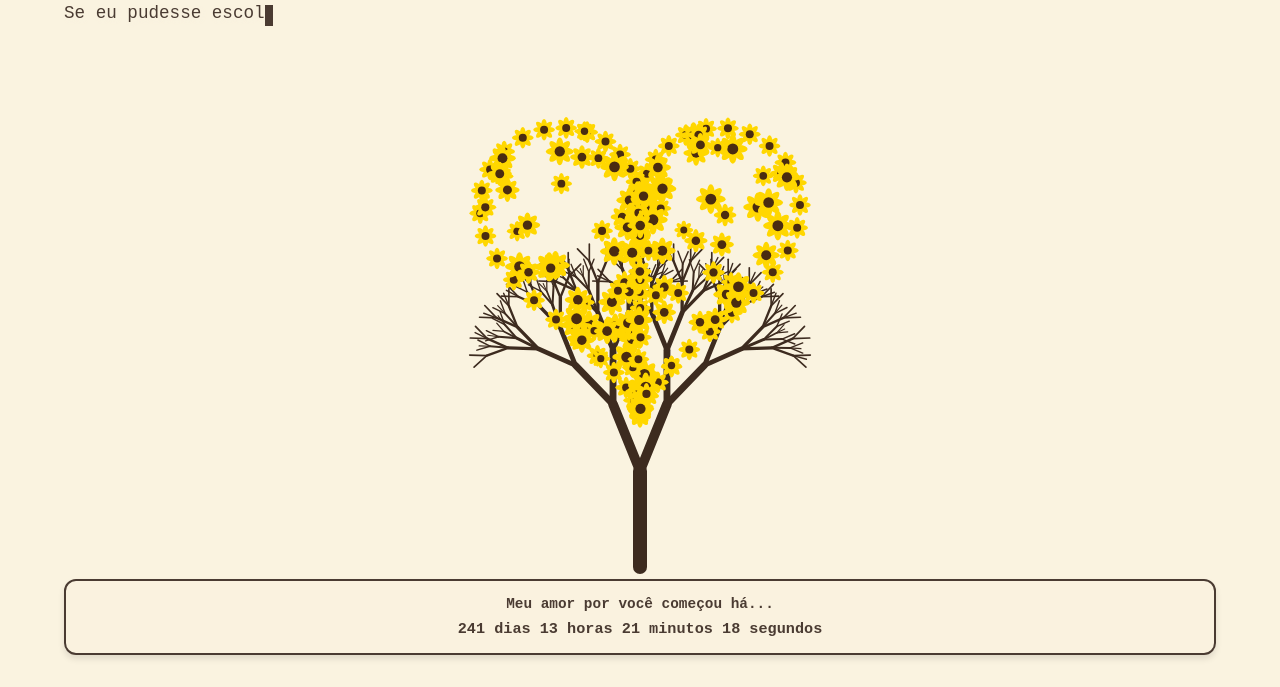
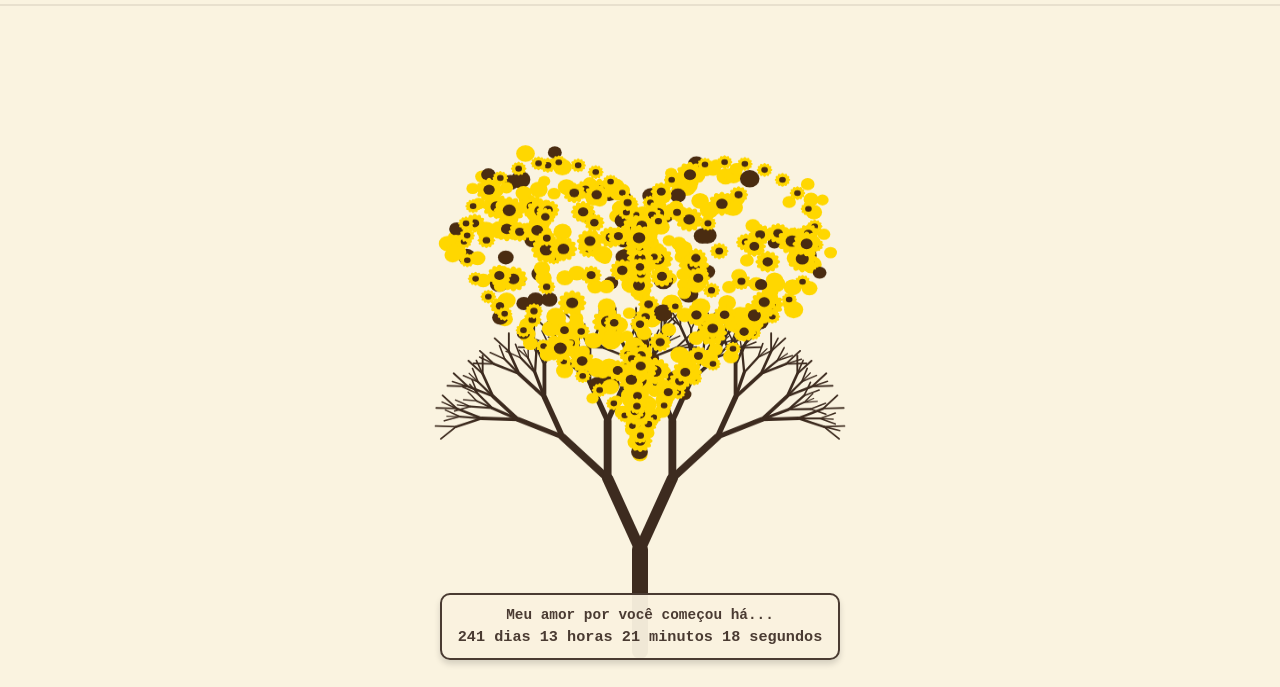
Before and after one commit to Pedr0Dutra/flores, a plain HTML site: page index.html in a window 1280 px wide. Shown: the part 113-800 px from the top of the page. Drawn offline with Linux system fonts and the light colour scheme.

Commit message:
Refactor index.html with improved structure and styles

```diff
--- a/index.html
+++ b/index.html
@@ -5,83 +5,120 @@
     <meta name="viewport" content="width=device-width, initial-scale=1.0, maximum-scale=1.0, user-scalable=no">
     <title>Flores para você 🌻</title>
     <style>
+        :root {
+            /* Definindo a cor de fundo para consistência */
+            --bg-color: #FAF3E0;
+            --text-color: #4A3B32;
+        }
         body {
             margin: 0;
             padding: 0;
-            background-color: #FAF3E0;
+            background-color: var(--bg-color);
             font-family: 'Courier New', Courier, monospace;
-            overflow: hidden; /* Evita que a tela role e quebre o canvas */
+            overflow: hidden; /* Evita rolagens que quebram o layout */
             height: 100vh;
-            color: #4A3B32;
+            color: var(--text-color);
+            display: flex;
+            flex-direction: column; /* Organiza em topo (texto) e fundo (canvas) */
         }
-        #canvas {
-            position: absolute;
-            top: 0;
-            left: 0;
-            z-index: 1;
+
+        /* --- ÁREA DE TEXTO (CABEÇALHO SEPARADO) --- */
+        .header-text-area {
+            width: 100%;
+            background-color: var(--bg-color); /* Fundo sólido para garantir leitura */
+            padding: 20px 5% 10px 5%; /* Espaçamento interno */
+            box-sizing: border-box;
+            z-index: 10; /* Mantém acima de qualquer elemento de fundo */
+            border-bottom: 2px solid rgba(74, 59, 50, 0.1); /* Divisória sutil */
         }
+
         .text-container {
-            position: absolute;
-            top: 6%;
-            left: 5%;
-            z-index: 2;
-            width: 90%;
-            max-width: 400px;
+            width: 100%;
+            max-width: 600px;
+            margin: 0 auto; /* Centraliza o bloco de texto */
             font-size: 1.1rem;
             line-height: 1.5;
-            text-shadow: 2px 2px 5px rgba(250, 243, 224, 0.9);
         }
-        .timer-container {
-            position: absolute;
-            bottom: 4%;
-            left: 5%;
-            z-index: 2;
-            width: 90%;
-            font-size: 0.9rem;
-            background: rgba(250, 243, 224, 0.95);
-            padding: 15px;
-            border-radius: 12px;
-            text-align: center;
-            box-sizing: border-box;
-            border: 2px solid #4A3B32;
-            box-shadow: 0px 4px 6px rgba(0,0,0,0.1);
+
+        @media (min-width: 768px) {
+            .text-container { font-size: 1.4rem; }
         }
-        #timer {
-            margin: 8px 0 0 0;
-            font-weight: bold;
-            font-size: 0.95rem;
+
+        .typewriter {
+            min-height: 1.2em;
+            margin-bottom: 10px;
         }
-        .typewriter {
-            min-height: 24px;
-            margin-bottom: 12px;
-        }
+
         .cursor {
             display: inline-block;
             width: 8px;
             height: 1.2em;
-            background-color: #4A3B32;
+            background-color: var(--text-color);
             animation: blink 1s step-end infinite;
             vertical-align: bottom;
         }
         @keyframes blink { 50% { opacity: 0; } }
+
+        /* --- ÁREA DA ANIMAÇÃO (CANVAS) --- */
+        #canvas-container {
+            flex-grow: 1; /* Ocupa todo o espaço restante abaixo do texto */
+            width: 100%;
+            position: relative;
+            overflow: hidden;
+        }
+
+        #canvas {
+            width: 100%;
+            height: 100%;
+            display: block;
+        }
+
+        /* --- ÁREA DO TEMPO (FIXADA NA BASE DO CANVAS) --- */
+        .timer-container {
+            position: absolute;
+            bottom: 4%;
+            left: 50%;
+            transform: translateX(-50%); /* Centralização perfeita */
+            z-index: 2;
+            width: 90%;
+            max-width: 400px;
+            font-size: 0.9rem;
+            background: rgba(250, 243, 224, 0.95);
+            padding: 12px;
+            border-radius: 10px;
+            text-align: center;
+            box-sizing: border-box;
+            border: 2px solid var(--text-color);
+            box-shadow: 0px 4px 6px rgba(0,0,0,0.15);
+        }
+
+        #timer {
+            margin: 5px 0 0 0;
+            font-weight: bold;
+            font-size: 0.95rem;
+        }
     </style>
 </head>
 <body>
 
+    <div class="header-text-area">
         <div class="text-container" id="text-container"></div>
+    </div>
+
+    <div id="canvas-container">
+        <canvas id="canvas"></canvas>
 
         <div class="timer-container">
             <strong>Meu amor por você começou há...</strong>
             <p id="timer">0 dias 0 horas 0 minutos 0 segundos</p>
         </div>
-
-<canvas id="canvas"></canvas>
+    </div>
 
 <script>
     // --- TEXTOS E DATA ---
     const phrases = [
         "Flores Amarelas para o amor da minha vida:",
-        "Se eu pudesse escolher um lugar seguro, seria ao seu lado.",
+        "Si pudiera elegir un lugar seguro, sería a tu lado.",
         "Quanto mais tempo passa, vejo que meu amor por você só cresce.",
         "- Eu te amo! 🌻"
     ];
@@ -133,67 +170,74 @@
     setInterval(updateTimer, 1000);
     updateTimer();
 
-    // --- SETUP DO CANVAS (Fixado para não apagar no iPhone) ---
+    // --- SETUP DO CANVAS NO CONTAINER ---
     const canvas = document.getElementById('canvas');
+    const container = document.getElementById('canvas-container');
     const ctx = canvas.getContext('2d');
-    // Trava o tamanho exato da tela ao carregar
-    canvas.width = window.innerWidth;
-    canvas.height = window.innerHeight;
+
+    // Ajusta o tamanho do canvas para o container, não a janela inteira
+    function resizeCanvas() {
+        canvas.width = container.offsetWidth;
+        canvas.height = container.offsetHeight;
+    }
+    resizeCanvas();
+    // Previne re-renderização no resize do iPhone (que acontece no scroll)
+    window.addEventListener('orientationchange', resizeCanvas);
 
     // --- DESENHO DAS FLORES (GIRASSÓIS) ---
-    function drawFlower(x, y, size) {
-        // Pétalas
+    function drawFlower(x, y, size, opacity = 1) {
+        ctx.save();
+        ctx.globalAlpha = opacity;
+
+        // Pétalas (mais densas e preenchidas)
         ctx.fillStyle = '#FFD700';
-        for (let i = 0; i < 8; i++) {
-            const angle = i * (Math.PI / 4);
+        for (let i = 0; i < 12; i++) { // Mais pétalas por flor
+            const angle = i * (Math.PI / 6);
             ctx.beginPath();
-            // Desenha a pétala ovalada apontando para fora
             ctx.ellipse(
-                x + Math.cos(angle) * size * 1.2,
-                y + Math.sin(angle) * size * 1.2,
-                size * 1.5, size * 0.7,
+                x + Math.cos(angle) * size * 0.8,
+                y + Math.sin(angle) * size * 0.8,
+                size * 1.8, size * 0.8, // Pétalas maiores e mais largas
                 angle, 0, Math.PI * 2
             );
             ctx.fill();
         }
+
         // Miolo
         ctx.beginPath();
-        ctx.arc(x, y, size, 0, Math.PI * 2);
+        ctx.arc(x, y, size * 1.1, 0, Math.PI * 2);
         ctx.fillStyle = '#4a2c11';
         ctx.fill();
+        ctx.restore();
     }
 
-    // --- LÓGICA DA ÁRVORE (Trigonometria Absoluta = Zero Bugs) ---
+    // --- LÓGICA DA ÁRVORE ---
     function drawTree(x, y, len, angle, branchWidth, depth) {
-        // Calcula onde a ponta do galho vai parar exatamente
         const endX = x + len * Math.sin(angle * Math.PI / 180);
         const endY = y - len * Math.cos(angle * Math.PI / 180);
 
         ctx.beginPath();
-        ctx.strokeStyle = '#3d2b1f'; // Cor do tronco
+        ctx.strokeStyle = '#3d2b1f';
         ctx.lineWidth = branchWidth;
         ctx.lineCap = 'round';
         ctx.moveTo(x, y);
         ctx.lineTo(endX, endY);
         ctx.stroke();
 
-        // Limita a árvore a 6 "níveis" de galhos
+        // Limita a árvore a 6 níveis de profundidade
         if (depth < 6) {
             setTimeout(() => {
-                // Bifurcação em V (Direita e Esquerda)
                 drawTree(endX, endY, len * 0.75, angle - 22, branchWidth * 0.7, depth + 1);
                 drawTree(endX, endY, len * 0.75, angle + 22, branchWidth * 0.7, depth + 1);
 
-                // Um galho menor no meio para dar volume
                 if (depth > 2 && Math.random() > 0.3) {
                     drawTree(endX, endY, len * 0.6, angle + (Math.random() * 10 - 5), branchWidth * 0.6, depth + 1);
                 }
-            }, 80); // Velocidade de crescimento dos galhos
+            }, 80);
         }
     }
 
-    // --- LÓGICA DO CORAÇÃO DE GIRASSÓIS ---
-    // Equação Matemática de um Coração Perfeito
+    // --- LÓGICA DO CORAÇÃO ULTRA DENSO ---
     function getHeartPoint(t, scale) {
         const hX = 16 * Math.pow(Math.sin(t), 3);
         const hY = -(13 * Math.cos(t) - 5 * Math.cos(2 * t) - 2 * Math.cos(3 * t) - Math.cos(4 * t));
@@ -202,52 +246,70 @@
 
     function popHeartFlowers() {
         const originX = canvas.width / 2;
-        // Posiciona o coração no topo dos galhos
-        const originY = canvas.height * 0.45;
-        const scale = canvas.width > 768 ? 10 : 8.5; // Tamanho do coração
+        const originY = canvas.height * 0.4; // Ajustado para o centro do novo canvas
+        const scale = canvas.width > 768 ? 11 : 9; // Ligeiramente maior
 
+        // --- CAMADA 1: MÁSCARA BASE Densa (Cobre os Ramos) ---
+        // Desenha centenas de flores opacas muito rapidamente
+        for (let i = 0; i < 350; i++) {
+            setTimeout(() => {
+                const randomT = Math.random() * Math.PI * 2;
+                // Raiz quadrada do Math.random garante preenchimento denso no centro
+                const randomScale = Math.sqrt(Math.random()) * scale * 1.1; // Ligeiramente maior que o contorno
+                const pt = getHeartPoint(randomT, randomScale);
+
+                // Flores da base (maiores e mais simples para preencher fundo)
+                ctx.beginPath();
+                ctx.arc(originX + pt.x, originY + pt.y, 6 + Math.random() * 4, 0, Math.PI * 2);
+                ctx.fillStyle = Math.random() > 0.2 ? '#FFD700' : '#4a2c11';
+                ctx.fill();
+            }, i * 2); // Preenchimento quase instantâneo
+        }
+
+        // --- CAMADA 2: DETALHES SUPERFICIAIS (Aparência de Girassol) ---
+        setTimeout(() => {
+            // Contorno do coração
             let t = 0;
-        // 1. Desenha o contorno do coração girando
             const drawOutline = setInterval(() => {
                 if (t > Math.PI * 2) {
                     clearInterval(drawOutline);
-                fillHeart(); // Quando fechar o contorno, preenche o meio
                     return;
                 }
                 const pt = getHeartPoint(t, scale);
-            drawFlower(originX + pt.x, originY + pt.y, 4);
-            t += 0.12; // Velocidade do contorno
-        }, 30);
+                // Flores de contorno menores e detalhadas
+                drawFlower(originX + pt.x, originY + pt.y, 3);
+                t += 0.1;
+            }, 25);
 
-        // 2. Explode dezenas de flores para preencher o centro do coração
-        function fillHeart() {
-            for (let i = 0; i < 180; i++) {
+            // Preenchimento de superfície detalhado
+            for (let i = 0; i < 150; i++) { // 150 flores detalhadas em cima da base
                 setTimeout(() => {
                     const randomT = Math.random() * Math.PI * 2;
-                    // Raiz quadrada do Math.random garante que espalhe bem pelo centro
                     const randomScale = Math.sqrt(Math.random()) * scale;
                     const pt = getHeartPoint(randomT, randomScale);
-                    drawFlower(originX + pt.x, originY + pt.y, 3.5 + Math.random() * 2);
-                }, i * 15); // Tempo para cada flor aparecer
+                    // Flores detalhadas de tamanhos variados
+                    drawFlower(originX + pt.x, originY + pt.y, 3 + Math.random() * 3);
+                }, i * 20); // Aparecem aos poucos para efeito visual
             }
-        }
+        }, 500); // Começa meio segundo após a base denso
     }
 
-    // --- SEQUÊNCIA DA ANIMAÇÃO ---
+    // --- SEQUÊNCIA DA ANIMAÇÃO NO CANVAS ---
+    // Aguarda carregar e calcular o layout do container
+    window.onload = () => {
         setTimeout(() => {
-        // Posição inicial da árvore (Meio da tela na base)
             const startX = canvas.width / 2;
-        const startY = canvas.height - (canvas.height * 0.15);
-        const initialLength = canvas.height * 0.12;
+            const startY = canvas.height - 40; // Base do canvas, acima do timer
+            const initialLength = canvas.height * 0.15; // Árvore maior proporcionalmente
 
             // 1. Cresce a Árvore
-        drawTree(startX, startY, initialLength, 0, 14, 0);
+            drawTree(startX, startY, initialLength, 0, 16, 0);
 
-        // 2. Espera a árvore crescer (aprox. 1.2 segundos) e explode o coração
+            // 2. Espera a árvore crescer e explode o coração ultra-denso
             setTimeout(popHeartFlowers, 1200);
 
-    }, 500);
-
+        }, 200);
+    };
 </script>
 </body>
 </html>
```
Lines whose indentation alone changed are shown as unchanged.
